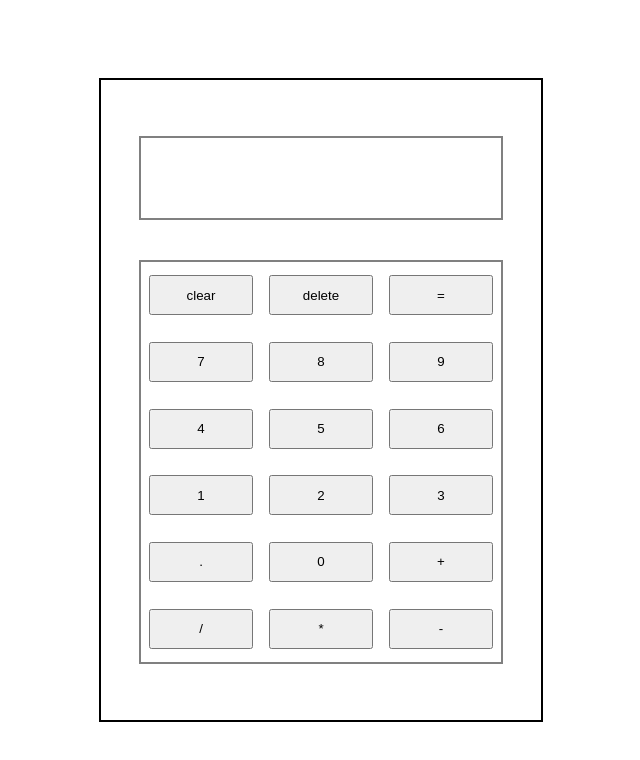
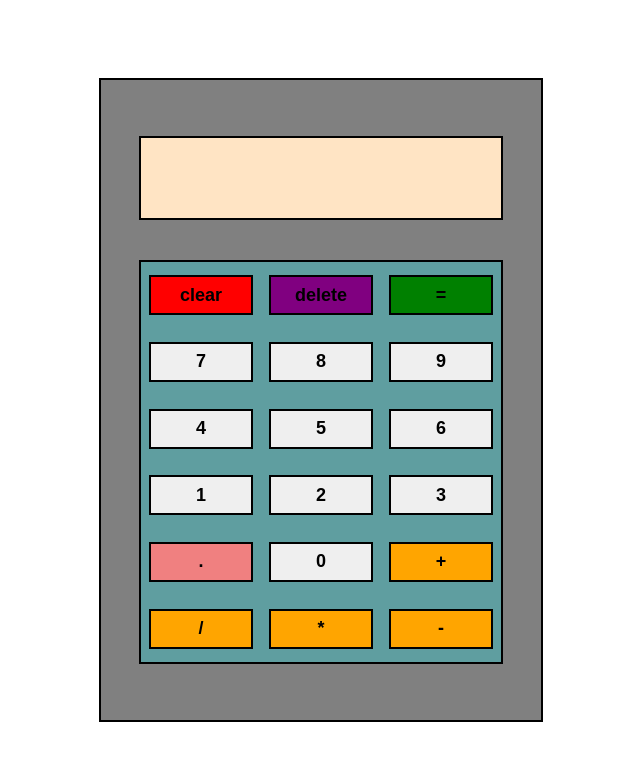
Before and after one commit to pertodomato/calculator-odin, a plain HTML site: page index.html in a window 1280 px wide. Shown: the whole page, without its empty margins (319-959 px from the left). Drawn offline with Linux system fonts and the light colour scheme.

Commit message:
Your commit message here

```diff
--- a/scripts.js
+++ b/scripts.js
@@ -22,9 +22,9 @@ let subtracao = document.querySelector('.subtracao')
 let multiplicacao = document.querySelector('.multiplicacao')
 let divisao = document.querySelector('.divisao')
 
-let textoConta = '6+1-2*3/4/'
+let textoConta = ''
 
-let conta = '6 + 1 - 2 * 3 / 4 / '
+let conta = ''
 teclado.addEventListener('click',()=>{
     painel.textContent = textoConta
     console.log(conta)
@@ -214,5 +214,5 @@ function calculate (conta){
     );
     console.log('fim')
     console.log(calculo)
-    return calculo[0]
+    return Number(calculo[0]).toFixed(10)
 }
--- a/styles.css
+++ b/styles.css
@@ -14,6 +14,7 @@ body {
     border: 2px black solid;
     width: 55vmin;
     height: 80vmin;
+    background-color: grey;
 
 }
 .painel{
@@ -24,6 +25,9 @@ body {
     margin-top: 5vmin;
     text-align: end;
     font-size: 6vmin;
+    background-color: bisque;
+    border: 2px black solid;
+    font-weight: 900;
 }
 .teclado{
     display: flex;
@@ -34,10 +38,39 @@ body {
     align-items: center;
     margin-bottom: 5vmin;
     flex-wrap: wrap;
+    background-color: cadetblue;
+    border: 2px black solid;
 }
 button{
+    border: 2px black solid;
     flex-grow: 1;
     width: 13vmin;
     height: 5vmin;
     margin: 1vmin;
+    font-size: large;
+    font-weight: 900;
 }
+.clear{
+    background-color: red;
+}
+.delete{
+    background-color: purple;
+}
+.ponto{
+    background-color: lightcoral;
+}
+.igual{
+    background-color: green;
+}
+.soma{
+    background-color: orange;
+}
+.divisao{
+    background-color: orange;
+}
+.subtracao{
+    background-color: orange;
+}
+.multiplicacao{
+    background-color: orange;
+}
```
